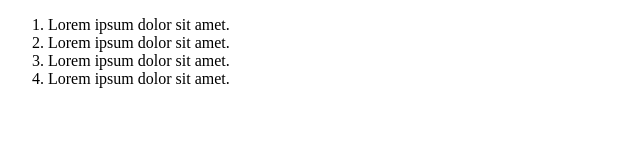
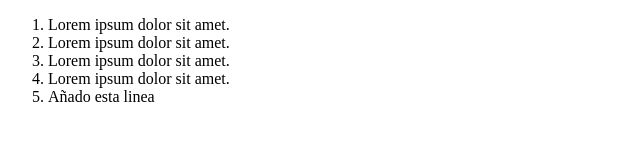
Before and after one commit to RudyGD/ejercicio7, a plain HTML site: page index.html in a window 1280 px wide. Shown: the whole page, without its empty margins (0-640 px from the left). Drawn offline with Linux system fonts and the light colour scheme.

Commit message:
cambios en la lista

```diff
--- a/index.html
+++ b/index.html
@@ -12,6 +12,7 @@
         <li>Lorem ipsum dolor sit amet.</li>
         <li>Lorem ipsum dolor sit amet.</li>
         <li>Lorem ipsum dolor sit amet.</li>
+        <li>Añado esta linea</li>
     </ol>
 </body>
 </html>
```
